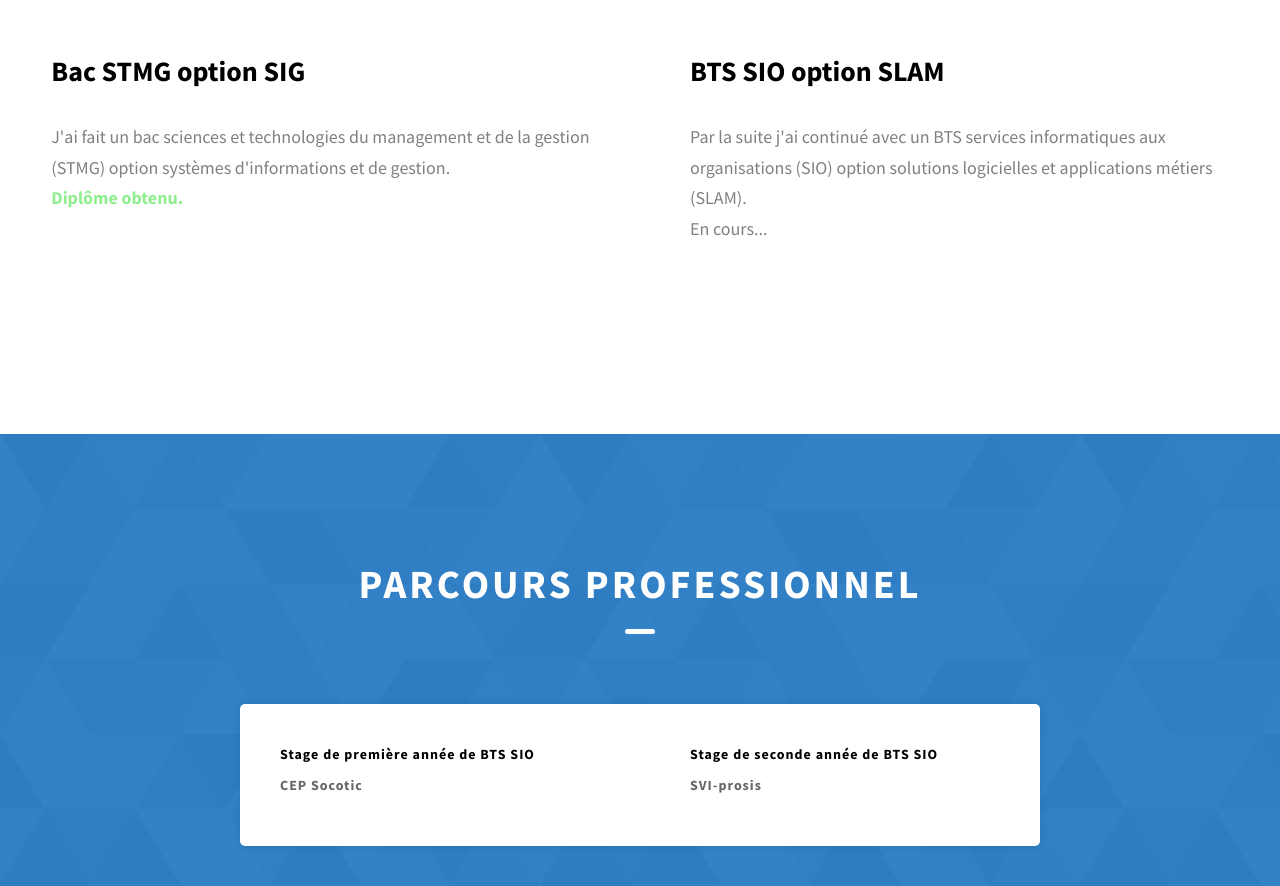
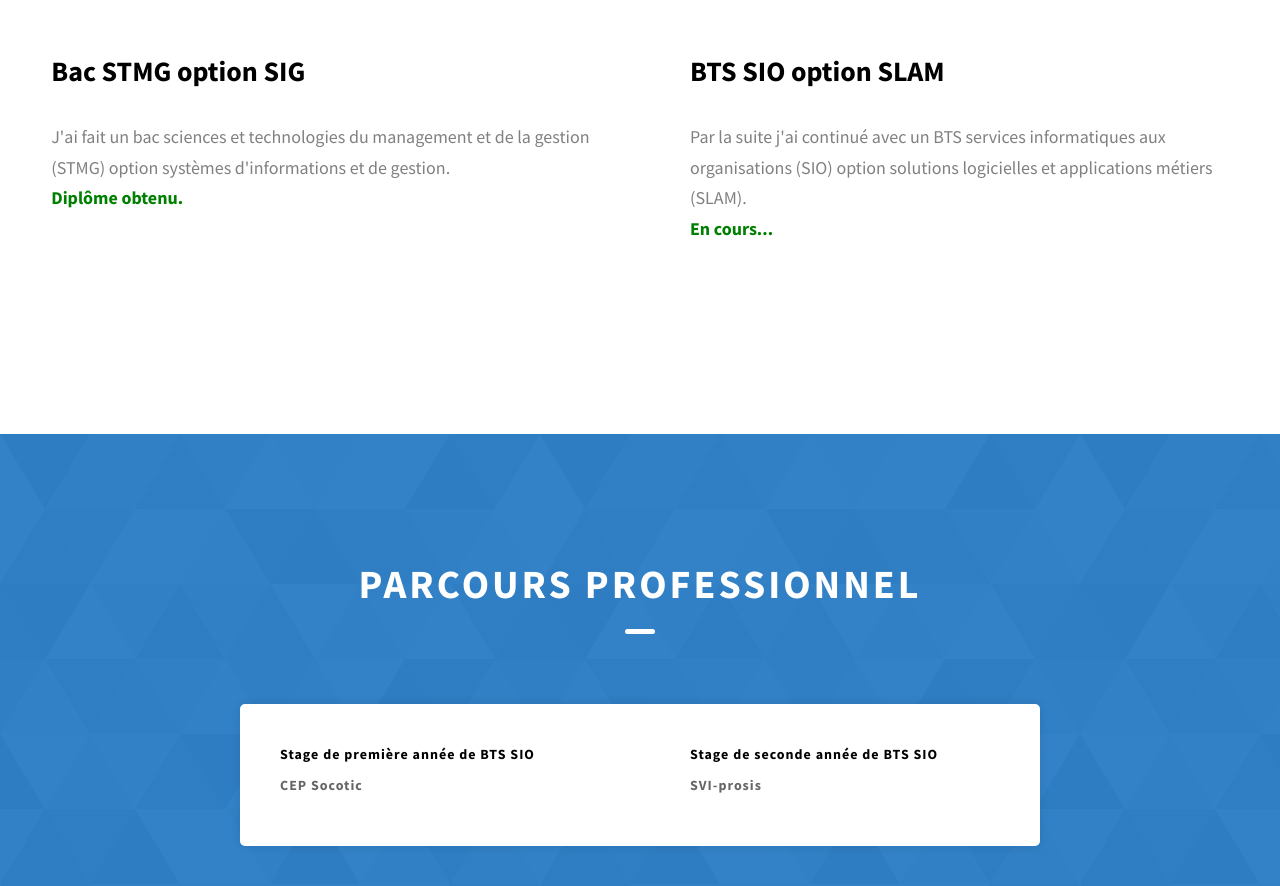
Before and after one commit to Guillaume-Got/portfolio, a website: page index.html in a window 1280 px wide. Shown: the part 1020-1906 px from the top of the page. Drawn offline with Linux system fonts and the light colour scheme.

Commit message:
Update index.html

```diff
--- a/index.html
+++ b/index.html
@@ -114,7 +114,7 @@
           <div class="about__content-details">
             <p class="about__content-details-para">
               J'ai fait un bac sciences et technologies du management et de la gestion (STMG) option systèmes d'informations et de gestion.<br>
-              <span style="color:lightgreen;font-weight:bold;">Diplôme obtenu.</span>
+              <span style="color:green;font-weight:bold;">Diplôme obtenu.</span>
             </p>
           </div>
         </div>
@@ -124,7 +124,7 @@
             <p class="about__content-details-para">
               Par la suite j'ai continué avec un BTS services informatiques aux organisations (SIO) option solutions
 logicielles et applications métiers (SLAM).<br>
-              En cours...
+              <span style="color:green;font-weight:bold;">En cours...</span>
             </p>
           </div></br></br>
         </div>
```
